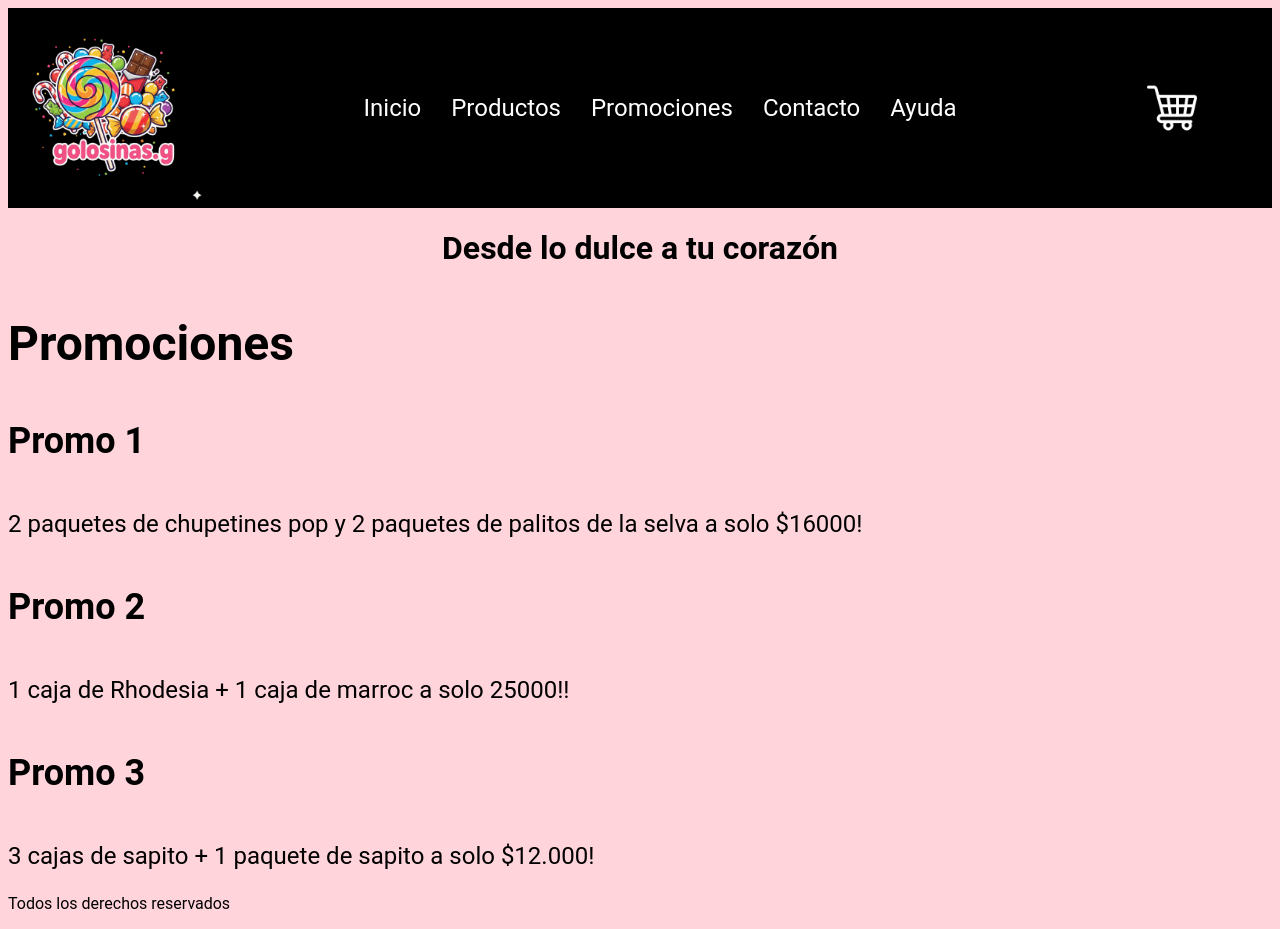
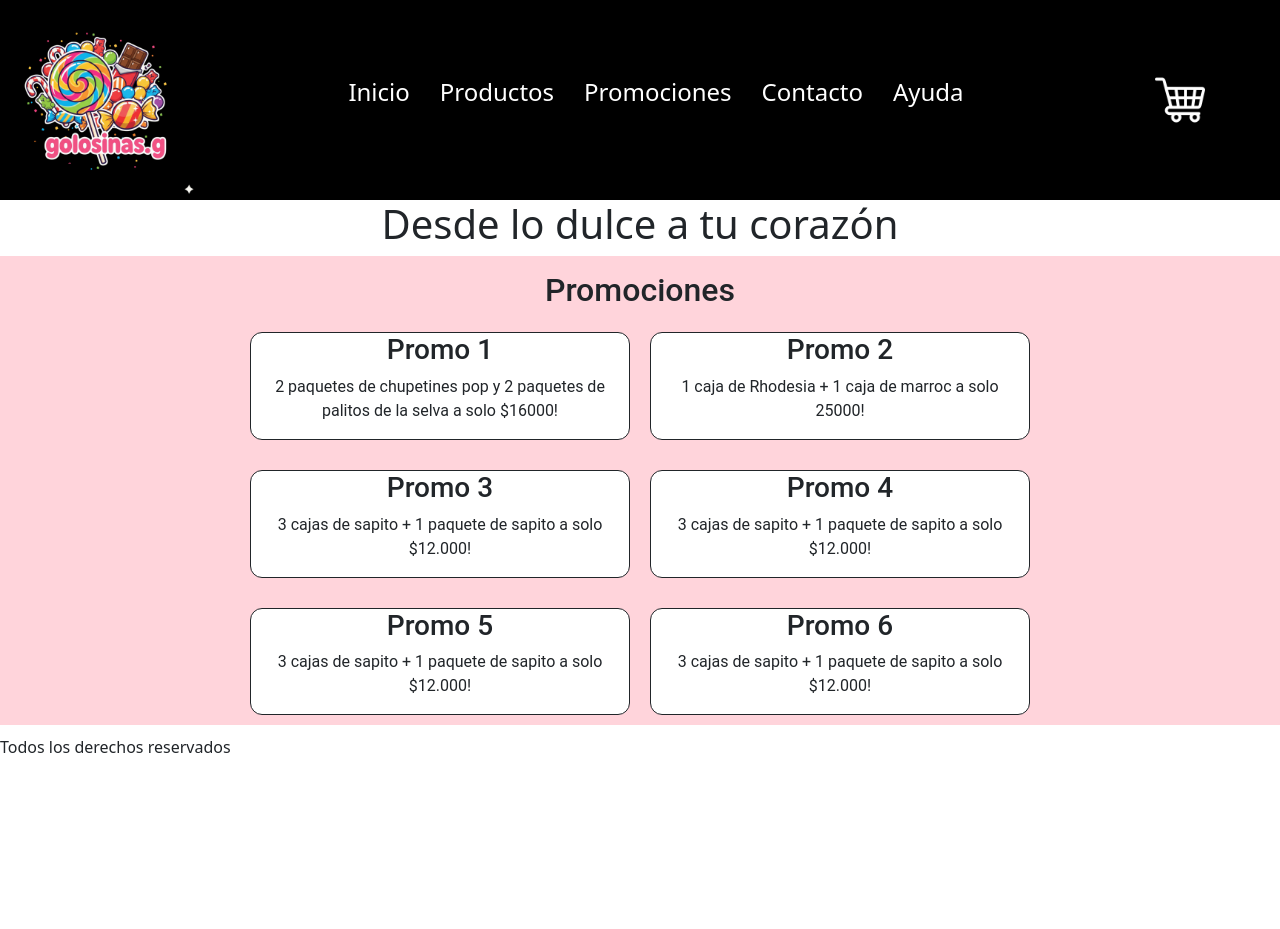
Before and after one commit to giabiondi/coderhouse-87965, a plain HTML site: page pages/promociones.html in a window 1280 px wide. After the commit the page ends 800 px from the top, so only its background shows below. Drawn offline with nearby package versions, Linux system fonts and the light colour scheme.

Commit message:
Avances para 2da entrega

```diff
--- a/assets/css/style.css
+++ b/assets/css/style.css
@@ -1,7 +1,8 @@
-body {
+main {
     background-color: rgb(255, 212, 219);
     font-family: "Roboto", sans-serif;
 }
+
 
 .container-encabezado {
     display: flex;
@@ -9,6 +10,11 @@ body {
     align-items: center;
     background-color: black;
     height: 200px;
+}
+
+#descripcion-ecommerce {
+    font-size: 24px;
+    padding: 20px;
 }
 
 .section-contenedor-productos {
@@ -41,8 +47,6 @@ body {
     gap: 20px;
     padding: 20px;
 }
-
-
 
 .container-foto-logo {
     width: 200px;
@@ -77,21 +81,16 @@ body {
     height: 50px;
 }
 
-.promos-title {
-    font-size: 36px;
-}
-
-#title-header {
-    font-size: 48px;
-}
-
-#title-section{
+#promos-title {
     display: flex;
     justify-content: center;
 }
 
-.info-promos {
-    font-size: 24px;
+
+#title-section {
+    display: flex;
+    justify-content: center;
+    padding: 15px;
 }
 
 .nav-list {
@@ -113,6 +112,32 @@ body {
     border: 1px solid white;
 }
 
+.section-contenedor-promos div div {
+    gap: 20px;
+    margin-bottom: 10px;
+    justify-content: center;
+}
+
+.section-contenedor-promos div div div {
+    border: 1px solid;
+    border-radius: 12px;
+    background-color: white;
+}
+
+.section-contenedor-promos div div div:hover {
+    background-color: lightpink;
+    color: white;
+    border: 1px solid black;
+}
+
+#container-contacto{
+    text-align: center;
+}
+
+#container-ayuda{
+    text-align: center;
+}
+
 @media (max-width:980px) {
 
     .grilla-productos {
@@ -124,7 +149,7 @@ body {
     }
 
     .container-foto-cart {
-        display: none
+        display: none;
     }
 
     .container-foto-menu-hamb {
--- a/pages/promociones.html
+++ b/pages/promociones.html
@@ -5,6 +5,8 @@
     <meta charset="UTF-8">
     <meta name="viewport" content="width=device-width, initial-scale=1.0">
     <title>Promociones</title>
+    <link href="https://cdn.jsdelivr.net/npm/bootstrap@5.3.8/dist/css/bootstrap.min.css" rel="stylesheet"
+        integrity="sha384-sRIl4kxILFvY47J16cr9ZwB07vP4J8+LH7qKQnuqkuIAvNWLzeN8tE5YBujZqJLB" crossorigin="anonymous">
     <link rel="stylesheet" href="../assets/css/style.css">
 </head>
 
@@ -35,17 +37,44 @@
     </header>
     <!--Información promociones-->
     <main>
-        <h3 id="title-header">Promociones</h3>
-        <h4 class="promos-title">Promo 1</h4>
-        <p class="info-promos">2 paquetes de chupetines pop y 2 paquetes de palitos de la selva a solo $16000!</p>
-        <h4 class="promos-title">Promo 2</h4>
-        <p class="info-promos">1 caja de Rhodesia + 1 caja de marroc a solo 25000!!</p>
-        <h4 class="promos-title">Promo 3</h4>
-        <p class="info-promos">3 cajas de sapito + 1 paquete de sapito a solo $12.000!</p>
+        <h2 id="title-section">Promociones</h2>
+        <section class="section-contenedor-promos">
+            <div class="container text-center">
+                <div class="row">
+                    <div class="col-9 col-md-6 col-lg-4">
+                        <h3>Promo 1</h3>
+                        <p>2 paquetes de chupetines pop y 2 paquetes de palitos de la selva a solo $16000!</p>
+                    </div>
+                    <div class="col-9 col-md-6 col-lg-4">
+                        <h3>Promo 2</h3>
+                        <p>1 caja de Rhodesia + 1 caja de marroc a solo 25000!</p>
+                    </div>
+                    <div class="col-9 col-md-6 col-lg-4">
+                        <h3>Promo 3</h3>
+                        <p>3 cajas de sapito + 1 paquete de sapito a solo $12.000!</p>
+                    </div>
+                    <div class="col-9 col-md-6 col-lg-4">
+                        <h3>Promo 4</h3>
+                        <p>3 cajas de sapito + 1 paquete de sapito a solo $12.000!</p>
+                    </div>
+                    <div class="col-9 col-md-6 col-lg-4">
+                        <h3>Promo 5</h3>
+                        <p>3 cajas de sapito + 1 paquete de sapito a solo $12.000!</p>
+                    </div>
+                    <div class="col-9 col-md-6 col-lg-4">
+                        <h3>Promo 6</h3>
+                        <p>3 cajas de sapito + 1 paquete de sapito a solo $12.000!</p>
+                    </div>
+                </div>
+            </div>
+        </section>
     </main>
     <footer>
         <p>Todos los derechos reservados</p>
     </footer>
+    <script src="https://cdn.jsdelivr.net/npm/bootstrap@5.3.8/dist/js/bootstrap.bundle.min.js"
+        integrity="sha384-FKyoEForCGlyvwx9Hj09JcYn3nv7wiPVlz7YYwJrWVcXK/BmnVDxM+D2scQbITxI"
+        crossorigin="anonymous"></script>
 </body>
 
 </html>
```
Also changed, not shown: index.html (+14 -11 lines), pages/ayuda.html (+8 -1 lines), pages/contacto.html (+14 -7 lines), pages/productos.html (+6 -1 lines).
